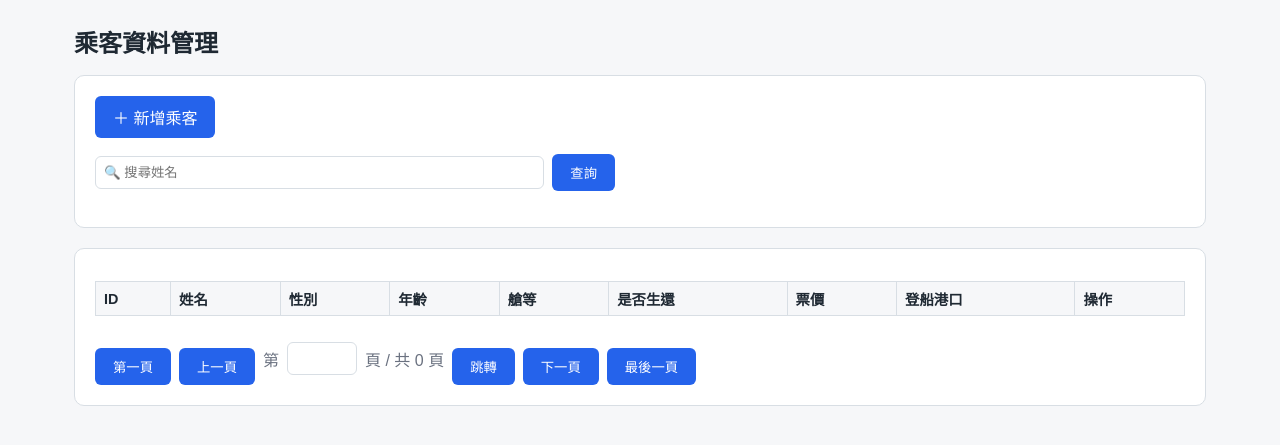
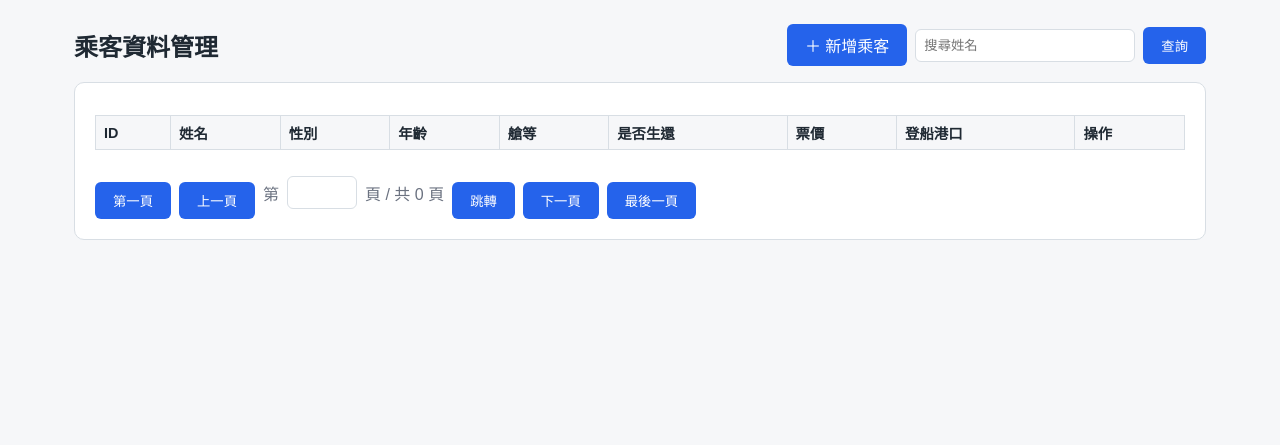
Before and after one commit to ychsieh725/titanic_restful_project, a Flask app: page / in a window 1280 px wide. Shown: the part 61-506 px from the top of the page. Run offline with Flask 3, Linux system fonts and the light colour scheme; data that the repository does not hold is empty.

Commit message:
style(web): move add/search controls into the page header, drop toolbar card
WHY:
原本「新增乘客／搜尋／查詢」獨立佔一張白色卡片，視覺上多一層框、佔垂直空間，
與標題分離。改放到標題列右側更精簡、操作入口與頁面標題同列一目了然。

WHAT:
- 移除工具列白色 card。
- 標題列改為 .page-header（flex space-between）：左為「乘客資料管理」標題，
  右為 .toolbar-right（新增乘客 .btn + 搜尋框 + 查詢鈕），靠右對齊。
- 「共有 N 筆資料」摘要改置於標題列下方；移除不再使用的 .search-row 樣式。

IMPACT:
- 純版面調整，搜尋/分頁/CRUD 邏輯與 API 不變。

Co-Authored-By: Claude Opus 4.8 <noreply@anthropic.com>

```diff
--- a/templates/index.html
+++ b/templates/index.html
@@ -9,35 +9,46 @@
         max-width: 1180px;
     }
 
-    /* 搜尋列：輸入框可伸縮、按鈕固定寬 */
-    .search-row {
+    /* 標題列：左為標題、右為工具列（新增/搜尋/查詢），靠右對齊 */
+    .page-header {
         display: flex;
-        gap: 8px;
         align-items: center;
-        margin-top: 16px;
-        max-width: 520px;
+        justify-content: space-between;
+        gap: 16px;
+        flex-wrap: wrap;
     }
 
-    .search-row input {
-        flex: 1;
+    .page-header h1 {
+        margin: 0;
+    }
+
+    .toolbar-right {
+        display: flex;
+        align-items: center;
+        gap: 8px;
+    }
+
+    .toolbar-right input {
         margin-top: 0;
-        max-width: none;
+        width: 220px;
+    }
+
+    .toolbar-right button {
+        margin-top: 0;
     }
 </style>
 {% endblock %}
 
 {% block content %}
-<h1>乘客資料管理</h1>
-
-<div class="card">
-    <a class="btn" href="/passengers/new">＋ 新增乘客</a>
-
-    <div class="search-row">
-        <input type="text" id="searchInput" placeholder="🔍 搜尋姓名">
-        <button type="button" onclick="loadPassengers(1)" style="margin-top:0;">查詢</button>
+<div class="page-header">
+    <h1>乘客資料管理</h1>
+    <div class="toolbar-right">
+        <a class="btn" href="/passengers/new">＋ 新增乘客</a>
+        <input type="text" id="searchInput" placeholder="搜尋姓名">
+        <button type="button" onclick="loadPassengers(1)">查詢</button>
     </div>
-    <p id="summary" class="muted"></p>
 </div>
+<p id="summary" class="muted"></p>
 
 <div class="card">
     <table>
```
